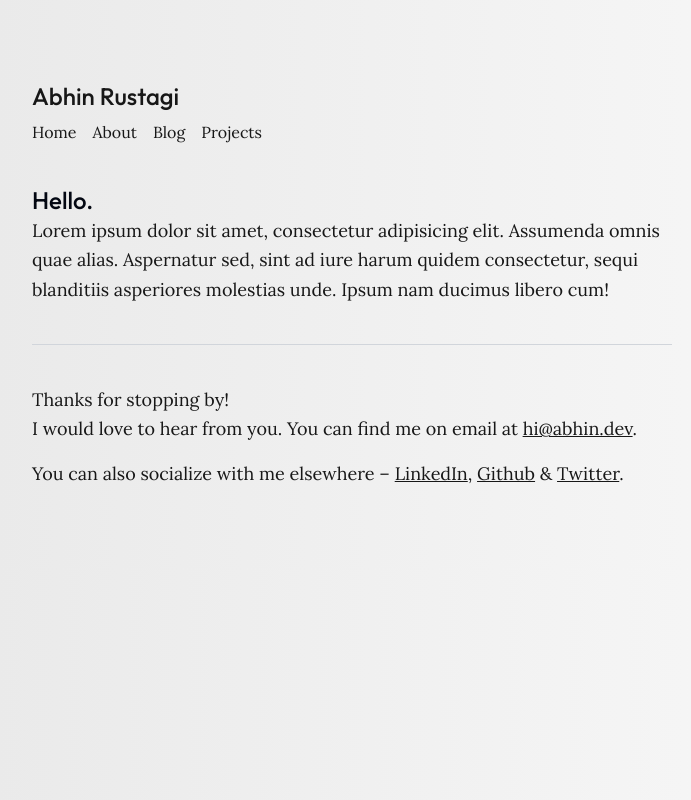
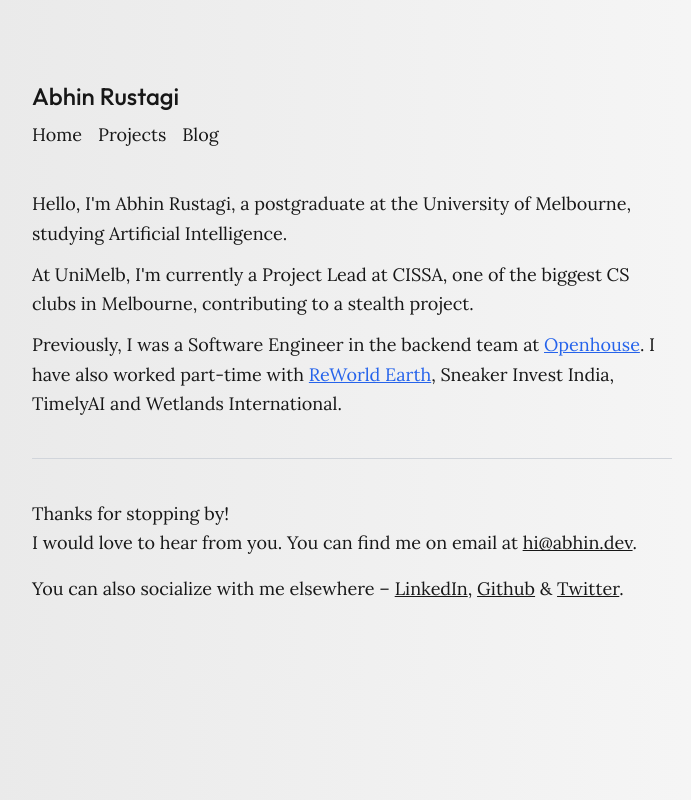
Before and after one commit to AbhinRustagi/abhin.dev, a Next.js app: page / in a window 1280 px wide. Shown: the whole page, without its empty margins (288-979 px from the left). Built offline with nearby package versions, Linux system fonts and the light colour scheme.

Commit message:
feat: add blog & in progress projects

```diff
--- a/src/app/(home)/page.tsx
+++ b/src/app/(home)/page.tsx
@@ -1,12 +1,32 @@
+import Link from "next/link";
+
 export default function Page() {
   return (
     <>
-      <h2 className="text-2xl">Hello.</h2>
-      <p>
-        Lorem ipsum dolor sit amet, consectetur adipisicing elit. Assumenda
-        omnis quae alias. Aspernatur sed, sint ad iure harum quidem consectetur,
-        sequi blanditiis asperiores molestias unde. Ipsum nam ducimus libero
-        cum!
+      <p className="mb-3">
+        Hello, I&apos;m Abhin Rustagi, a postgraduate at the University of
+        Melbourne, studying Artificial Intelligence.
+      </p>
+      <p className="mb-3">
+        At UniMelb, I&apos;m currently a Project Lead at CISSA, one of the
+        biggest CS clubs in Melbourne, contributing to a stealth project.
+      </p>
+      <p className="mb-3">
+        Previously, I was a Software Engineer in the backend team at{" "}
+        <Link
+          className="text-blue-600 underline"
+          href="https://www.openhouse.study/"
+        >
+          Openhouse
+        </Link>
+        . I have also worked part-time with{" "}
+        <Link
+          className="text-blue-600 underline"
+          href="https://www.reworld.eco/"
+        >
+          ReWorld Earth
+        </Link>
+        , Sneaker Invest India, TimelyAI and Wetlands International.
       </p>
     </>
   );
--- a/src/app/_components/Header.tsx
+++ b/src/app/_components/Header.tsx
@@ -7,24 +7,13 @@ export default function Header() {
       <nav>
         <ul className="flex gap-4">
           <li>
-            <Link className="" href="/">
-              Home
-            </Link>
+            <Link href="/">Home</Link>
           </li>
           <li>
-            <Link className="" href="/about">
-              About
-            </Link>
+            <Link href="/projects">Projects</Link>
           </li>
           <li>
-            <Link className="" href="/blog">
-              Blog
-            </Link>
-          </li>
-          <li>
-            <Link className="" href="/projects">
-              Projects
-            </Link>
+            <Link href="/blog">Blog</Link>
           </li>
         </ul>
       </nav>
--- a/src/app/about/page.tsx
+++ /dev/null
@@ -1,7 +0,0 @@
-import { generateMetadata } from "@/lib/metadata";
-
-export const metadata = generateMetadata({ title: "About" });
-
-export default function Page() {
-  return <></>;
-}
--- a/src/app/blog/page.tsx
+++ b/src/app/blog/page.tsx
@@ -1,7 +1,23 @@
 import { generateMetadata } from "@/lib/metadata";
+import Link from "next/link";
 
 export const metadata = generateMetadata({ title: "Blog" });
 
 export default function Page() {
-  return <></>;
+  return (
+    <>
+      <ul>
+        {/* {blogItems.map((item) => (
+          <li key={item.slug} className="mb-6">
+            <div className="font-sans">
+              <Link href={`/blog/${item.slug}`}>{item.title}</Link>
+            </div>
+            <div className="text-sm text-neutral-500">
+              {item.date} • {item.readTime}
+            </div>
+          </li>
+        ))} */}
+      </ul>
+    </>
+  );
 }
--- a/src/app/globals.css
+++ b/src/app/globals.css
@@ -23,7 +23,8 @@ body {
   );
 }
 
-p {
+p,
+li {
   @apply text-lg leading-relaxed;
 }
 
--- a/src/app/projects/page.tsx
+++ b/src/app/projects/page.tsx
@@ -3,5 +3,9 @@ import { generateMetadata } from "@/lib/metadata";
 export const metadata = generateMetadata({ title: "Projects" });
 
 export default function Page() {
-  return <></>;
+  return (
+    <>
+      <p>Coming soon, in progress...</p>
+    </>
+  );
 }
```
